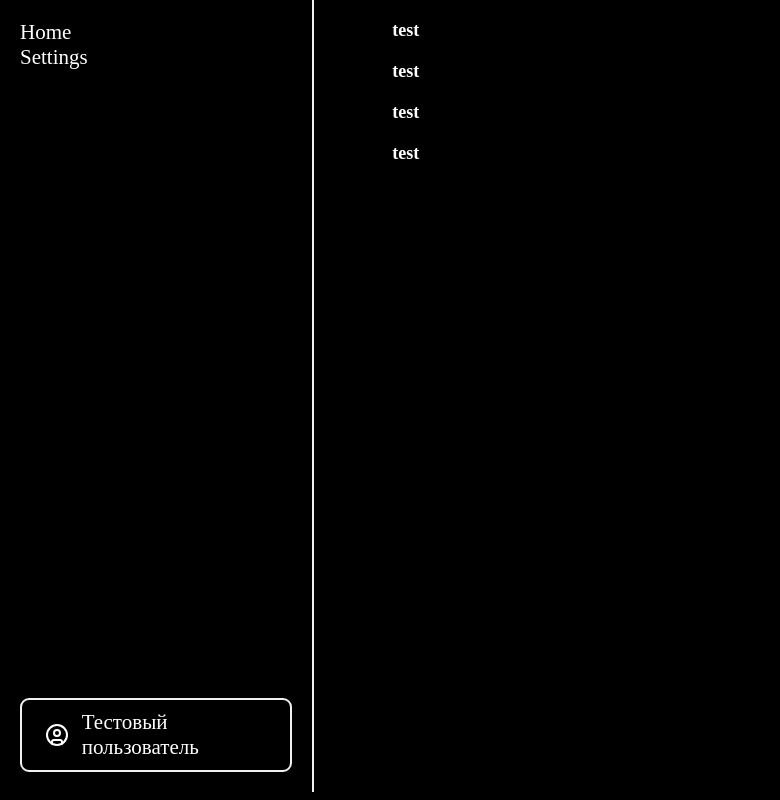
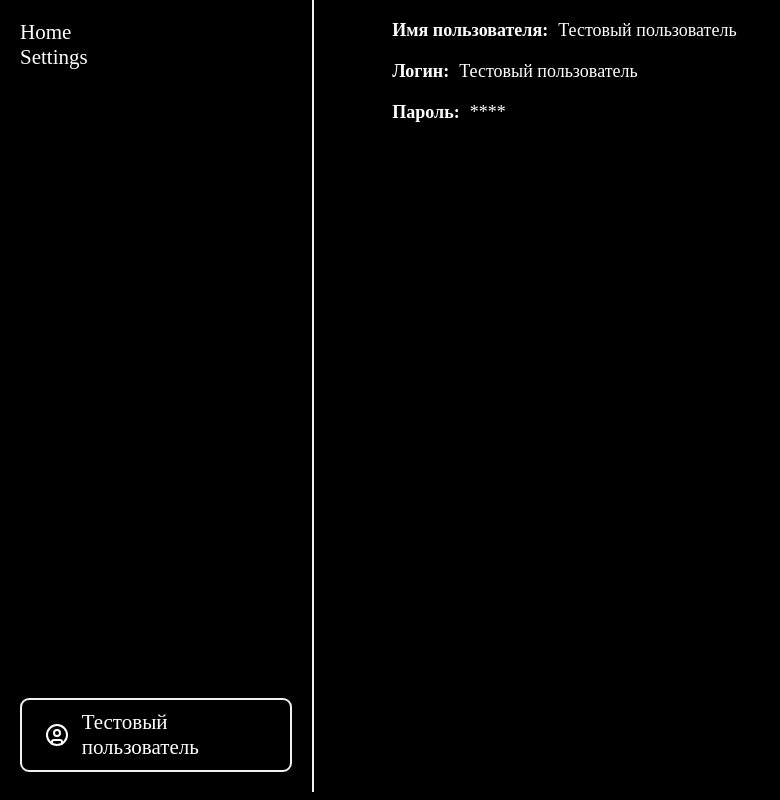
Before and after one commit to Alexander-Guguchkin/PasswordMangerFrontend, a React (Vite) app: page /profile in a window 1280 px wide. Shown: the whole page, without its empty margins (0-780 px from the left). Built offline with nearby package versions, Linux system fonts and the light colour scheme.

Commit message:
feat: создание компонента Profilenfo.jsx и размещение его на страницк Profile.jsx

```diff
--- /dev/null
+++ b/src/components/ProfileInfo/ProfileInfo.module.css
@@ -0,0 +1,12 @@
+.profile__info{
+    display: flex;
+    gap: 10px;
+;
+}
+.profile__title {
+    font-weight: bold;
+    font-size: large;
+}
+.profile__description {
+    font-size: large;
+}
--- /dev/null
+++ b/src/components/ProfileInfo/Profilenfo.jsx
@@ -0,0 +1,10 @@
+import styles from './ProfileInfo.module.css'
+
+export  default function  ProfileInfo({title, description}) {
+    return (
+        <div className={styles.profile__info}>
+            <div className={styles.profile__title}>{title}:</div>
+            <div className={styles.profile__description}>{description}</div>
+        </div>
+    )
+}
--- a/src/pages/Profile.jsx
+++ b/src/pages/Profile.jsx
@@ -1,12 +1,12 @@
-import sytles from './Profile.module.css'
+import styles from './Profile.module.css'
+import ProfileInfo from "../components/ProfileInfo/Profilenfo.jsx";
 export default function Profile() {
 
     return (
-        <div className={sytles.profile}>
-            <div className={sytles.profile__info}>test</div>
-            <div className={sytles.profile__info}>test</div>
-            <div className={sytles.profile__info}>test</div>
-            <div className={sytles.profile__info}>test</div>
+        <div className={styles.profile}>
+            <ProfileInfo title="Имя пользователя" description="Тестовый пользователь"/>
+            <ProfileInfo title="Логин" description="Тестовый пользователь"/>
+            <ProfileInfo title="Пароль" description="****"/>
         </div>
     )
 }
--- a/src/pages/Profile.module.css
+++ b/src/pages/Profile.module.css
@@ -6,7 +6,3 @@
     gap: 20px;
     padding: 20px;
 }
-.profile__info{
-    font-weight: bold;
-    font-size: large;
-}
```
